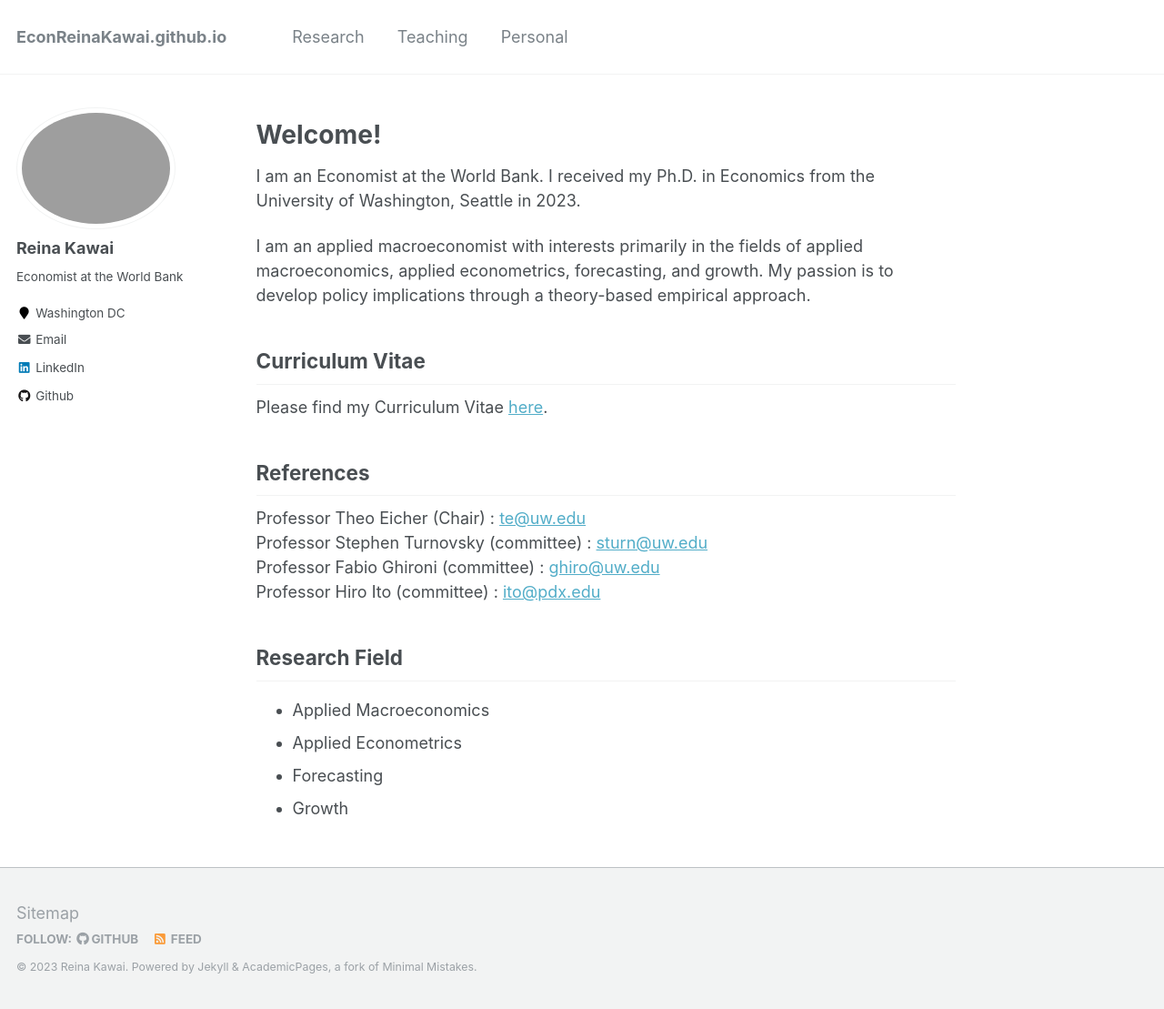
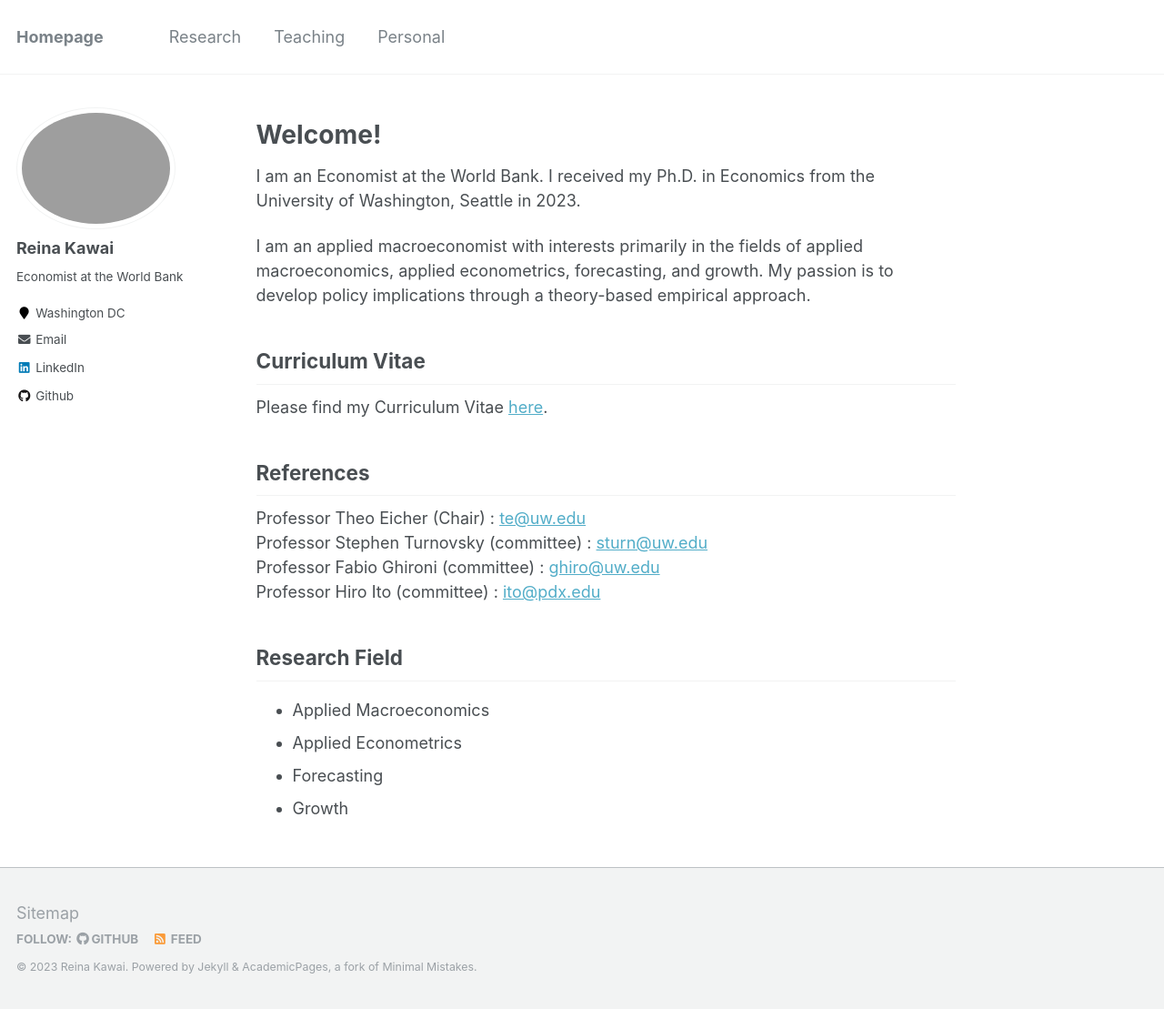
Before and after one commit to Reina-Kawai/Reina-Kawai.github.io, a Jekyll site: the page built from _pages/about.md, in a window 1280 px wide and 1109 px high. Shown: the whole window at 91% size. Built offline with Jekyll 4.4.1, drawn with Linux system fonts in a browser that asks for light colours.

Commit message:
Update _config.yml

```diff
--- a/_config.yml
+++ b/_config.yml
@@ -8,7 +8,7 @@
 
 # Site Settings
 locale                   : "en-US"
-title                    : "EconReinaKawai.github.io"
+title                    : "Homepage" #"EconReinaKawai.github.io"
 title_separator          : "-"
 name                     : &name "Reina Kawai"
 description              : &description "World Bank"
```
